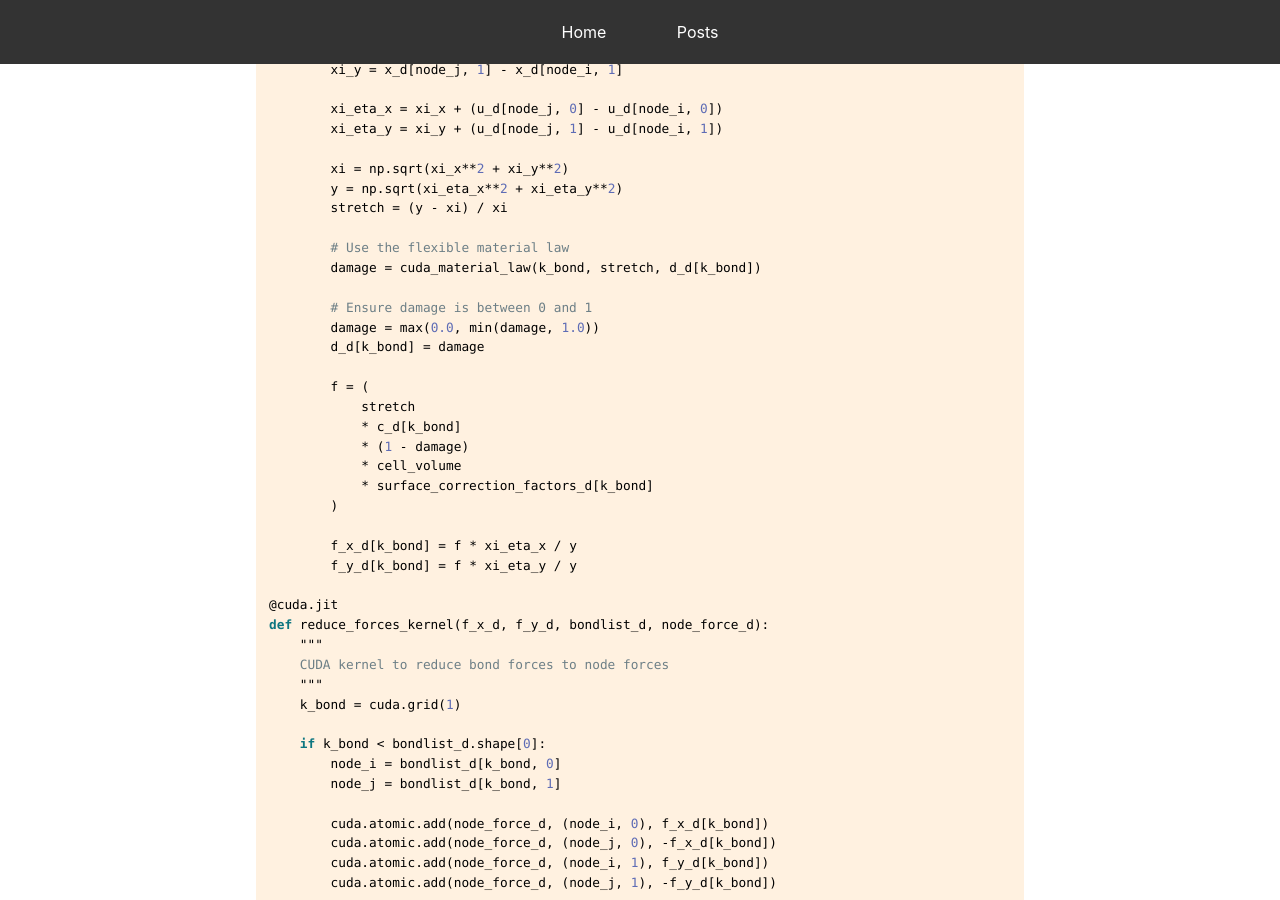
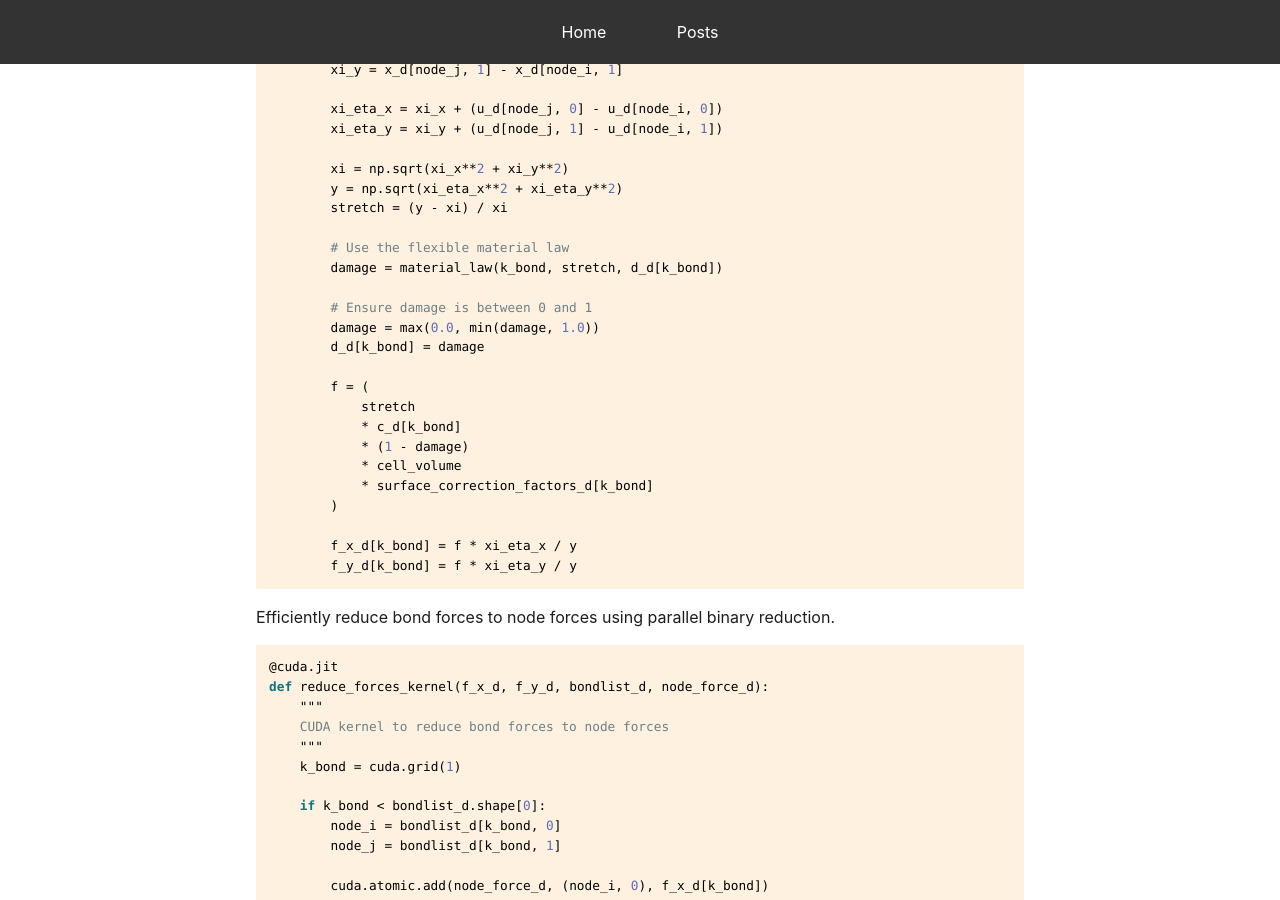
Before and after one commit to mark-hobbs/mark-hobbs.github.io, a Jekyll site: the page built from _posts/2025-02-03-cuda.md, in a window 1280 px wide and 900 px high, scrolled down 5272 px. Built offline with Jekyll 4.4.1, drawn with Linux system fonts in a browser that asks for light colours.

Commit message:
General updates

````diff
--- a/_posts/2025-02-03-cuda.md
+++ b/_posts/2025-02-03-cuda.md
@@ -242,7 +242,7 @@ def compute_bond_forces_kernel(
         stretch = (y - xi) / xi
 
         # Use the flexible material law
-        damage = cuda_material_law(k_bond, stretch, d_d[k_bond])
+        damage = material_law(k_bond, stretch, d_d[k_bond])
 
         # Ensure damage is between 0 and 1
         damage = max(0.0, min(damage, 1.0))
@@ -258,7 +258,11 @@ def compute_bond_forces_kernel(
 
         f_x_d[k_bond] = f * xi_eta_x / y
         f_y_d[k_bond] = f * xi_eta_y / y
+```
 
+Efficiently reduce bond forces to node forces using parallel binary reduction.
+
+```python
 @cuda.jit
 def reduce_forces_kernel(f_x_d, f_y_d, bondlist_d, node_force_d):
     """
````
